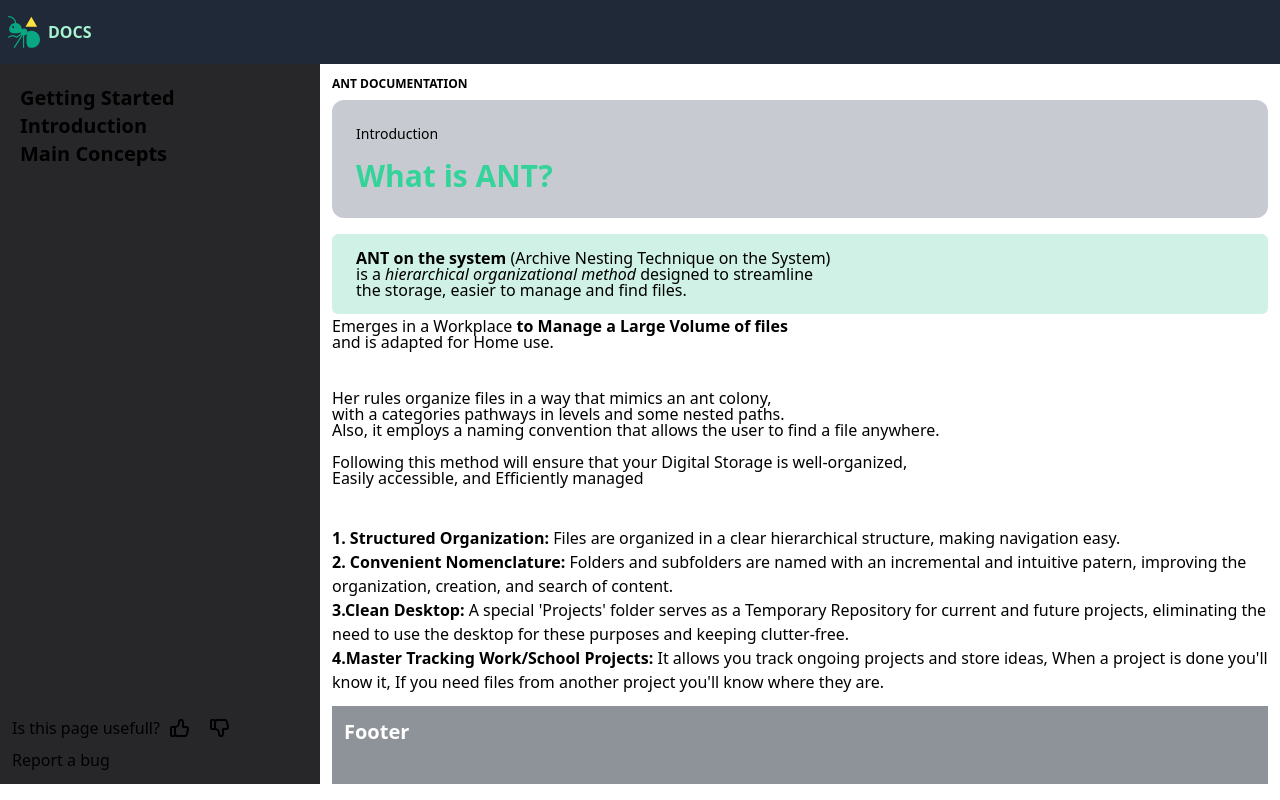
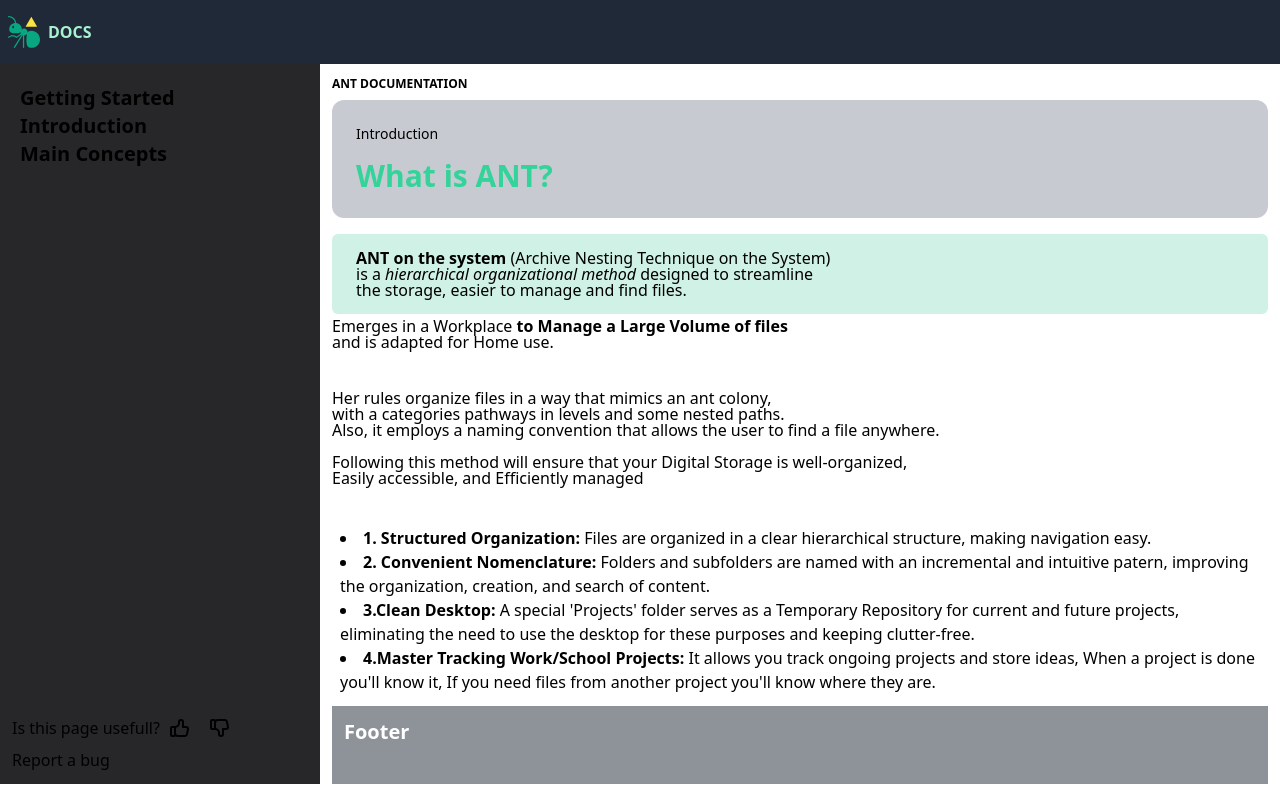
Before and after one commit to MikeWorldYt/ANT-system, an Angular app: page /home/docs/introduction in a window 1280 px wide. Built offline with nearby package versions, Linux system fonts and the light colour scheme.

Commit message:
global docs styles

```diff
--- a/src/app/docs/docs.component.css
+++ b/src/app/docs/docs.component.css
@@ -23,7 +23,7 @@
     @apply text-2xl font-bold text-white mb-2;
 }
 
-.subtitle-2 {
+.docs-subtitle-thiny {
     @apply text-xl font-semibold mt-4 mb-1;
 }
 
@@ -42,3 +42,8 @@ p {
 .pic-container img {
     @apply max-h-[220px];
 }
+
+li {
+    list-style: inside;
+    padding-left: .5rem;
+}
```
